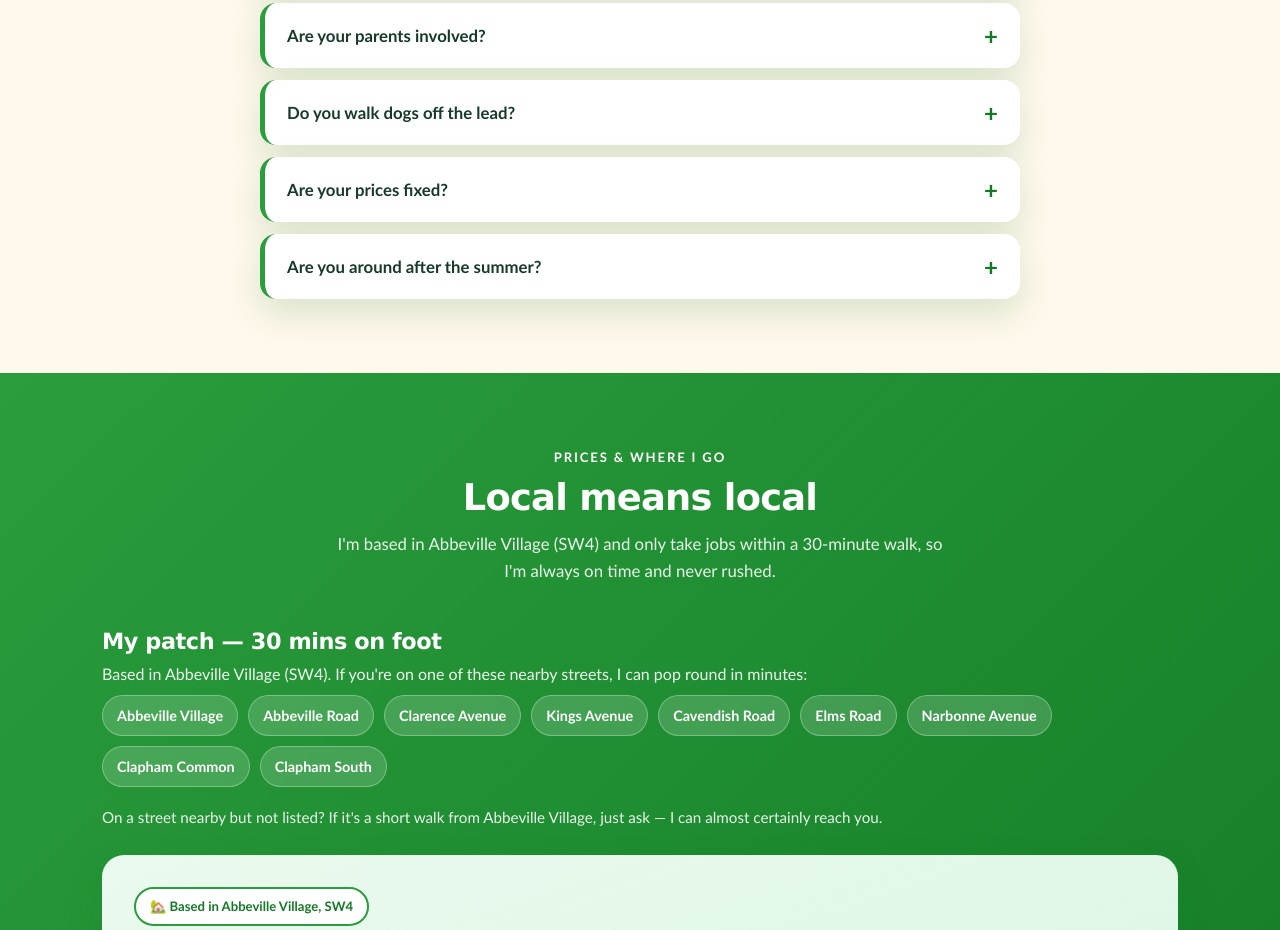
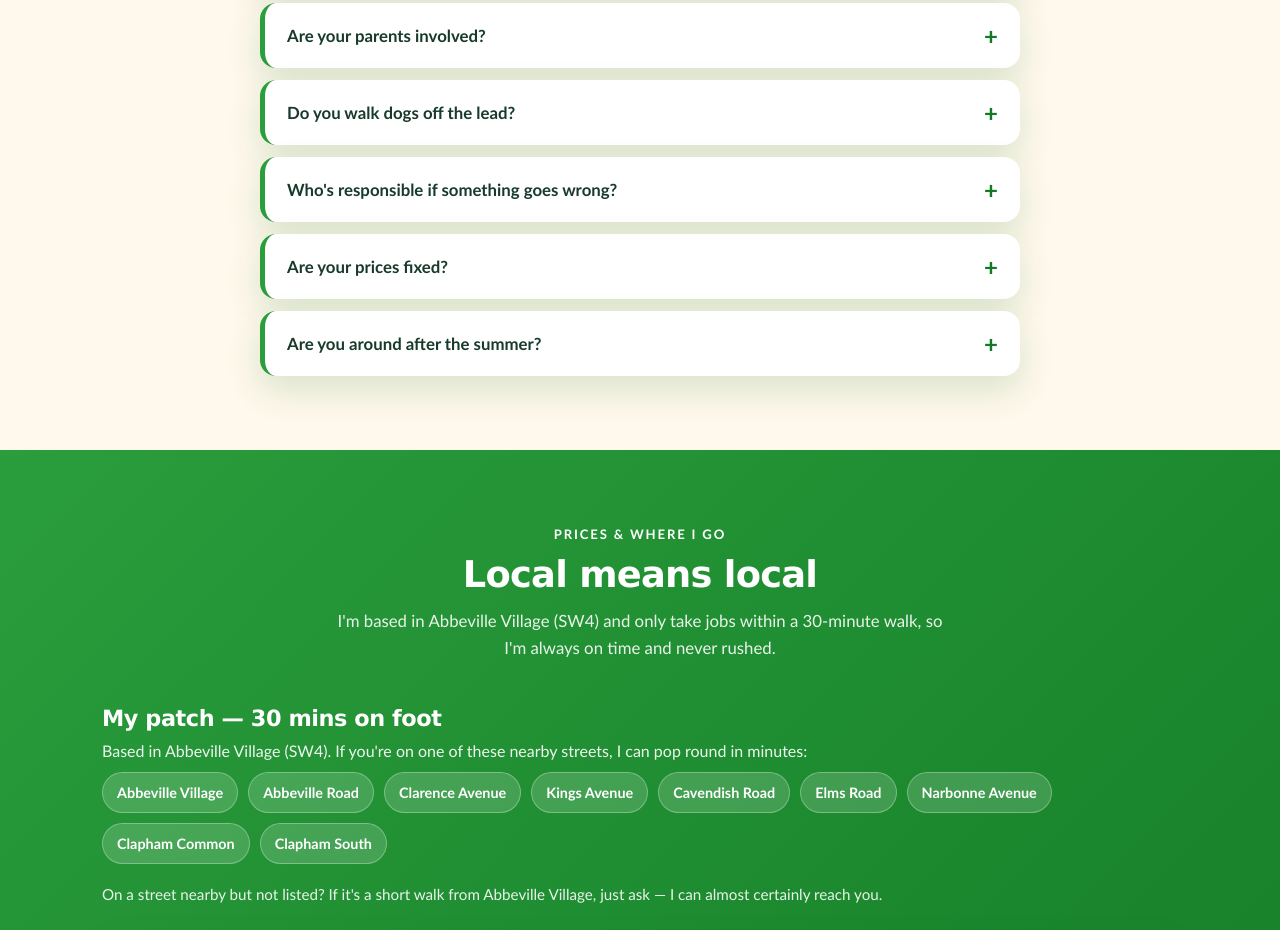
Before and after one commit to lucassdogsandplants-eng/PAWS-X-PLANTS, a plain HTML site: page index.html in a window 1280 px wide. Shown: the part 3402-4332 px from the top of the page. Drawn offline with Linux system fonts and the light colour scheme.

Commit message:
Add files via upload

```diff
--- a/index.html
+++ b/index.html
@@ -517,6 +517,10 @@ footer .em{color:var(--sun);font-weight:900}
         <div class="faq-body"><p>No — every dog stays on the lead, every time. It's the safest way, and it's non-negotiable.</p></div>
       </div>
       <div class="faq reveal">
+        <button type="button" class="faq-q">Who's responsible if something goes wrong?</button>
+        <div class="faq-body"><p>Under UK law, your dog remains your responsibility as their owner and keeper — wherever they are, and whoever's holding the lead. That's why every dog booking has one simple condition: you confirm you have pet or third-party liability insurance in place for your dog, and that it stays primary if your dog ever causes injury or damage. We confirm this in a ten-second checklist before our first walk — most pet insurance policies and Dogs Trust memberships include this cover as standard. My side of the deal is making sure it never comes up: lead on at all times, one dog at a time, my full attention.</p></div>
+      </div>
+      <div class="faq reveal">
         <button type="button" class="faq-q">Are your prices fixed?</button>
         <div class="faq-body"><p>The prices on this page are honest guides — you'll always get a clear, fixed price at the free meet &amp; greet before anything is booked, and it never changes after that. Booking more than one service, or several weeks together? Ask about a package rate — combining things always works out cheaper.</p></div>
       </div>
```
